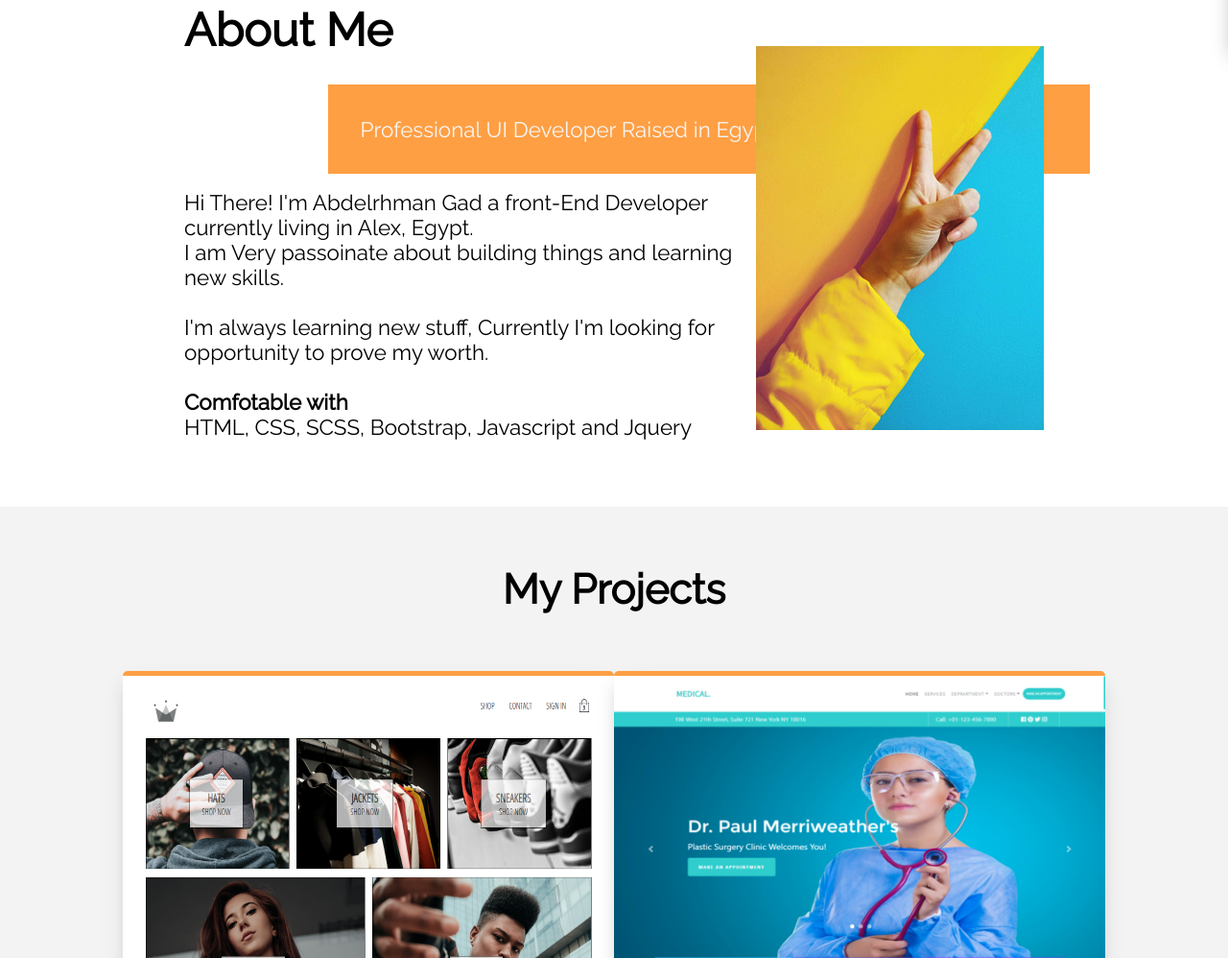
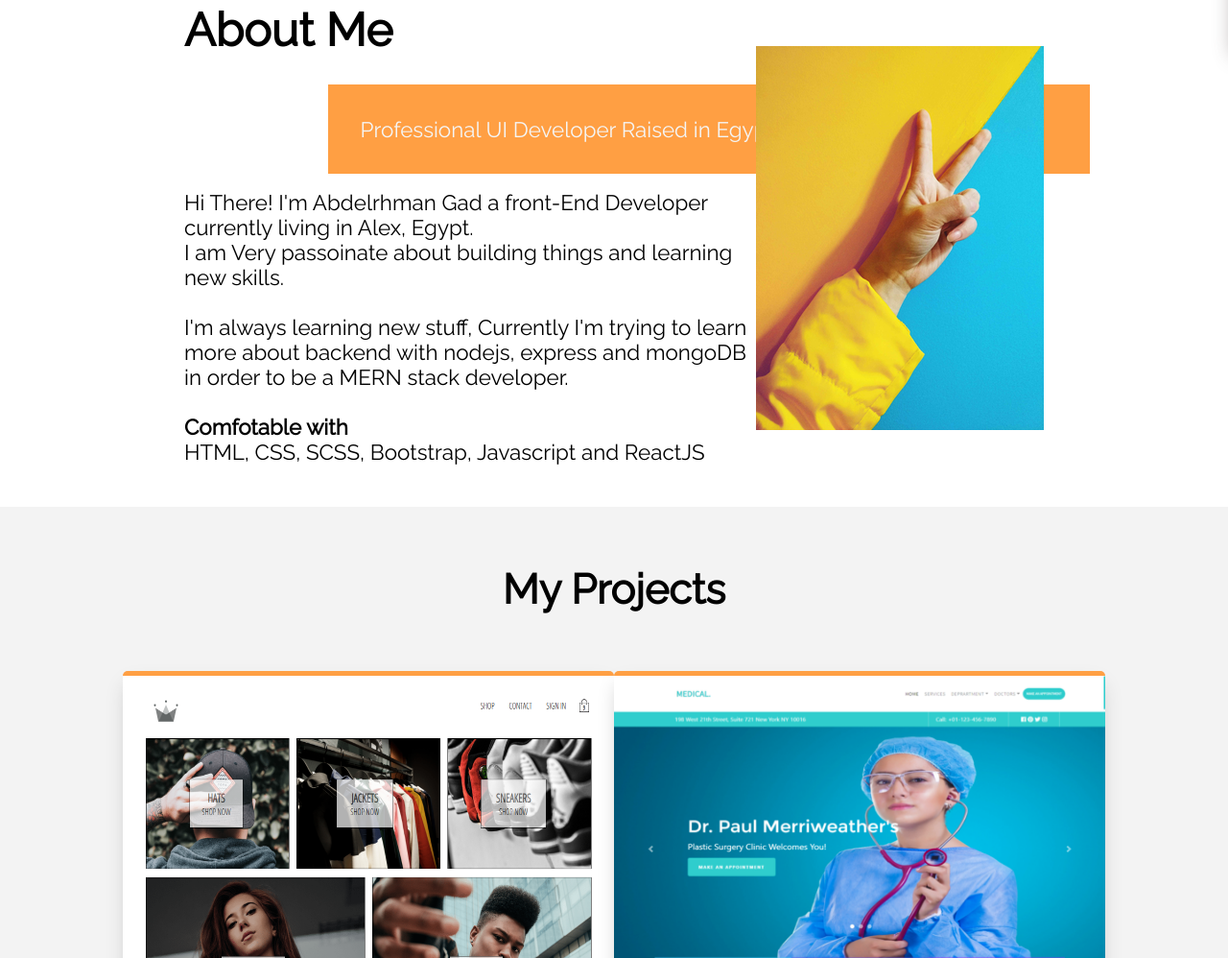
Before and after one commit to Abdelrhmangad/portfolio, a plain HTML site: page index.html in a window 1280 px wide. Shown: the part 747-1745 px from the top of the page at 96% size. Drawn offline with Linux system fonts and the light colour scheme.

Commit message:
Editing skills

```diff
--- a/index.html
+++ b/index.html
@@ -119,10 +119,10 @@
                 I am Very passoinate about building things and learning new skills.
                 <br><br>
 
-                I'm always learning new stuff, Currently I'm looking for opportunity to prove my worth.                <br><br>
+                I'm always learning new stuff, Currently I'm trying to learn more about backend with nodejs, express and mongoDB in order to be a MERN stack developer.              <br><br>
                 <strong>Comfotable with</strong>
                 <br>
-                <span class="skills">HTML, CSS, SCSS, Bootstrap, Javascript and Jquery</span>
+                <span class="skills">HTML, CSS, SCSS, Bootstrap, Javascript and ReactJS </span>
 
                 <!-- ################ U can add find Me herer -->
             </p>
```
